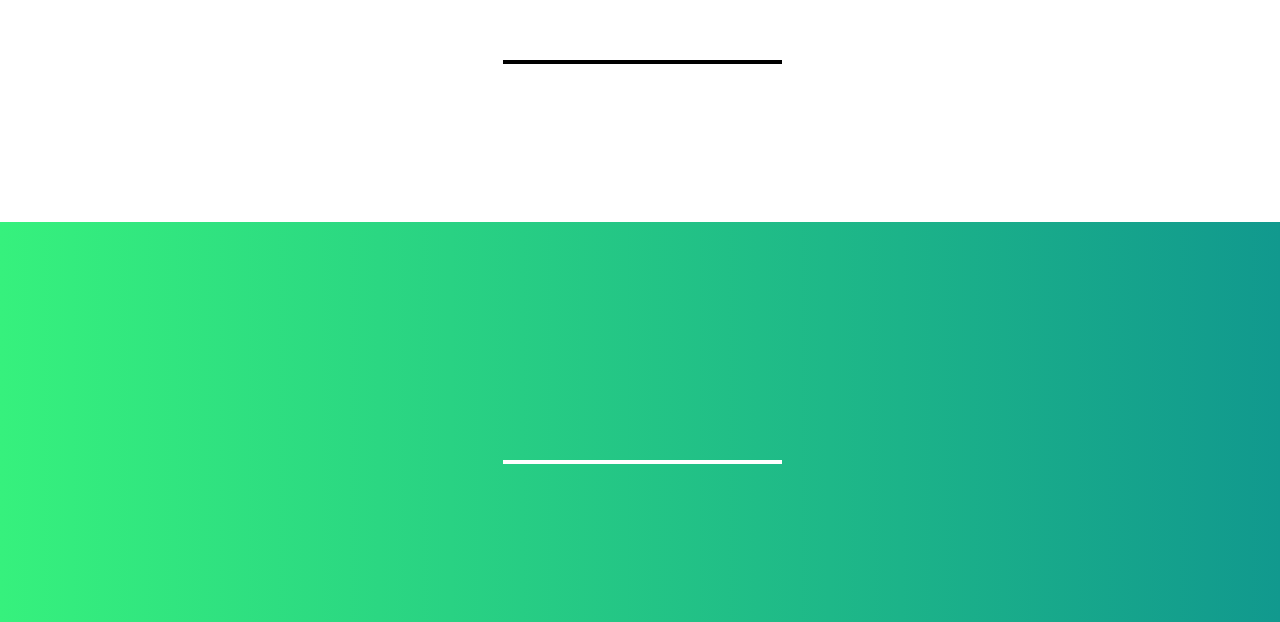
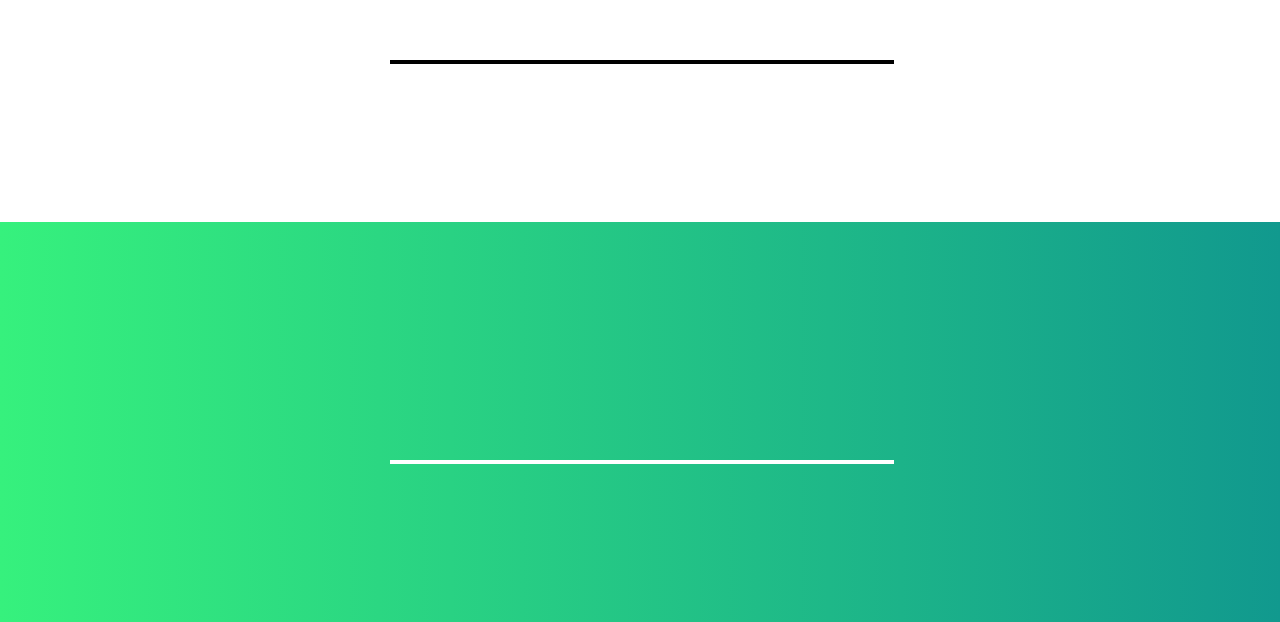
Before and after one commit to oscaramos/bintodec, a React (Create React App) app: page / in a window 1280 px wide. Shown: the part 178-800 px from the top of the page. Built offline with nearby package versions, Linux system fonts and the light colour scheme.

Commit message:
Bigger line + No remaining 0 when bin2dec

```diff
--- a/src/App.css
+++ b/src/App.css
@@ -31,11 +31,11 @@
 }
 
 .bin-form {
-  width: 275px;
+  width: 500px;
 }
 
 .dec-form {
-  width: 275px;
+  width: 500px;
 }
 
 .binary-text {
--- a/src/App.js
+++ b/src/App.js
@@ -11,9 +11,10 @@ class App extends React.Component {
   }
 
   bin2dec = binary => {
-    return binary.split('').reverse().reduce(
+    const decimal = binary.split('').reverse().reduce(
       (prev, value, index) => prev + value * (2 ** index)
-      , 0)
+      , 0);
+    return !decimal ? '' : decimal;
   };
 
   dec2bin = decimal => {
```
